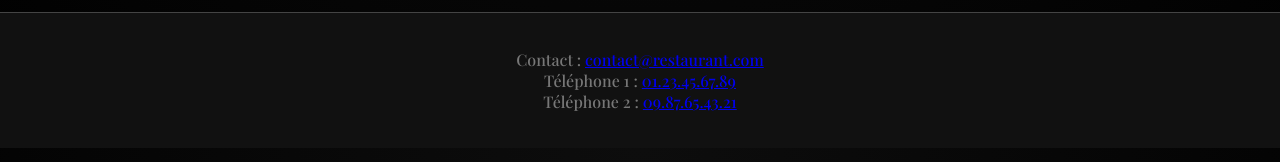
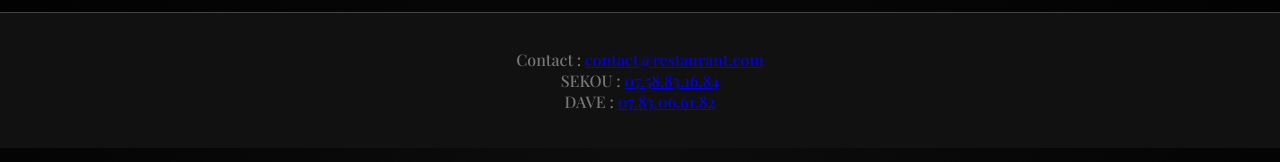
Before and after one commit to jokerdnr91/AFRICA-FOOD-17, a plain HTML site: page index.html in a window 1280 px wide. Shown: the part 422-584 px from the top of the page. Drawn offline with nearby package versions, Linux system fonts and the light colour scheme.

Commit message:
Update index.html

```diff
--- a/index.html
+++ b/index.html
@@ -88,8 +88,8 @@
   <footer id="contact">
     <p>Contact :
       <a href="mailto:contact@restaurant.com">contact@restaurant.com</a><br>
-      Téléphone 1 : <a href="tel:0123456789">01.23.45.67.89</a><br>
-      Téléphone 2 : <a href="tel:0987654321">09.87.65.43.21</a>
+      SEKOU  : <a href="tel:0758831684">07.58.83.16.84</a><br>
+      DAVE : <a href="tel:0783066182">07.83.06.61.82</a>
     </p>
   </footer>
 
```
